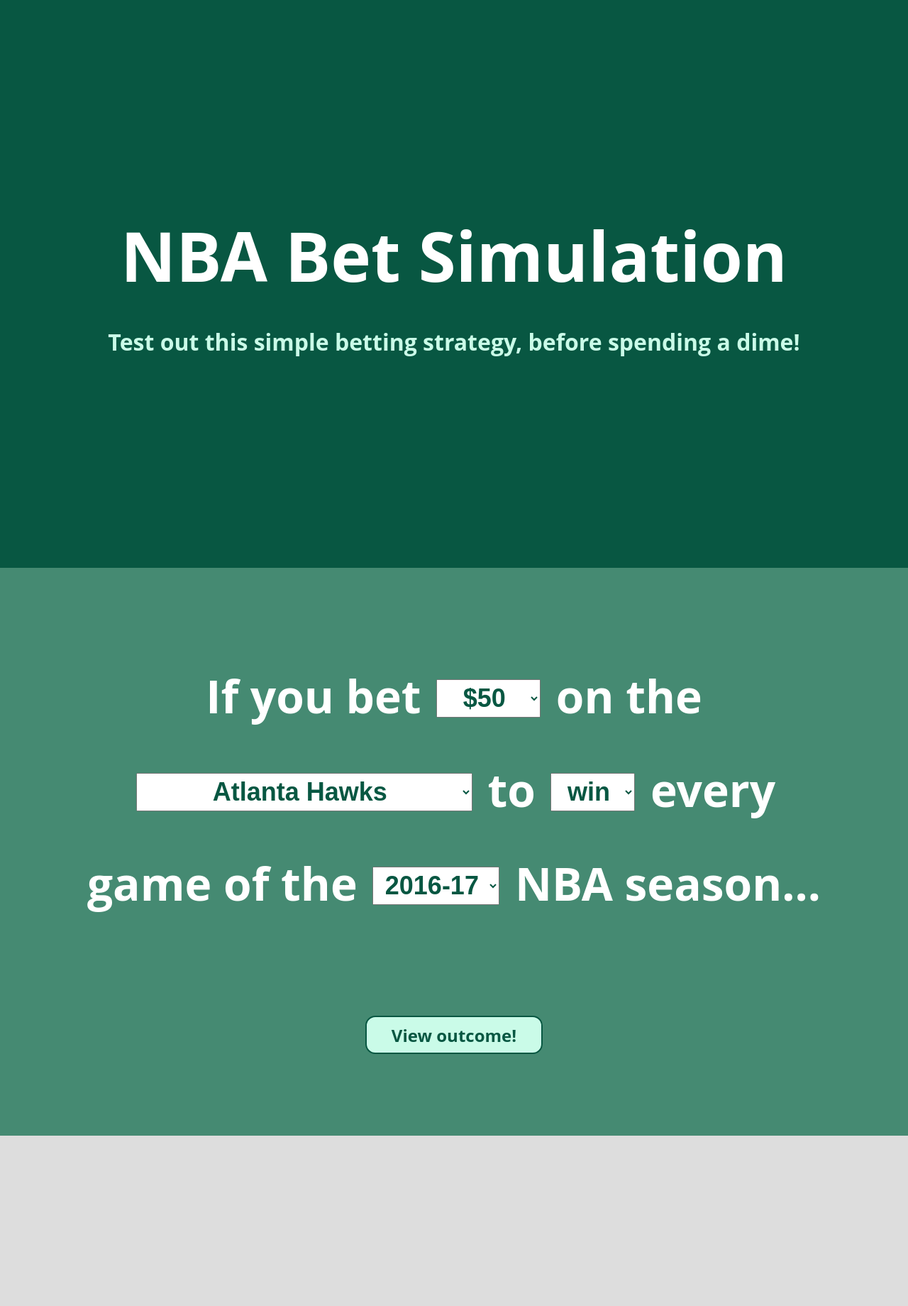
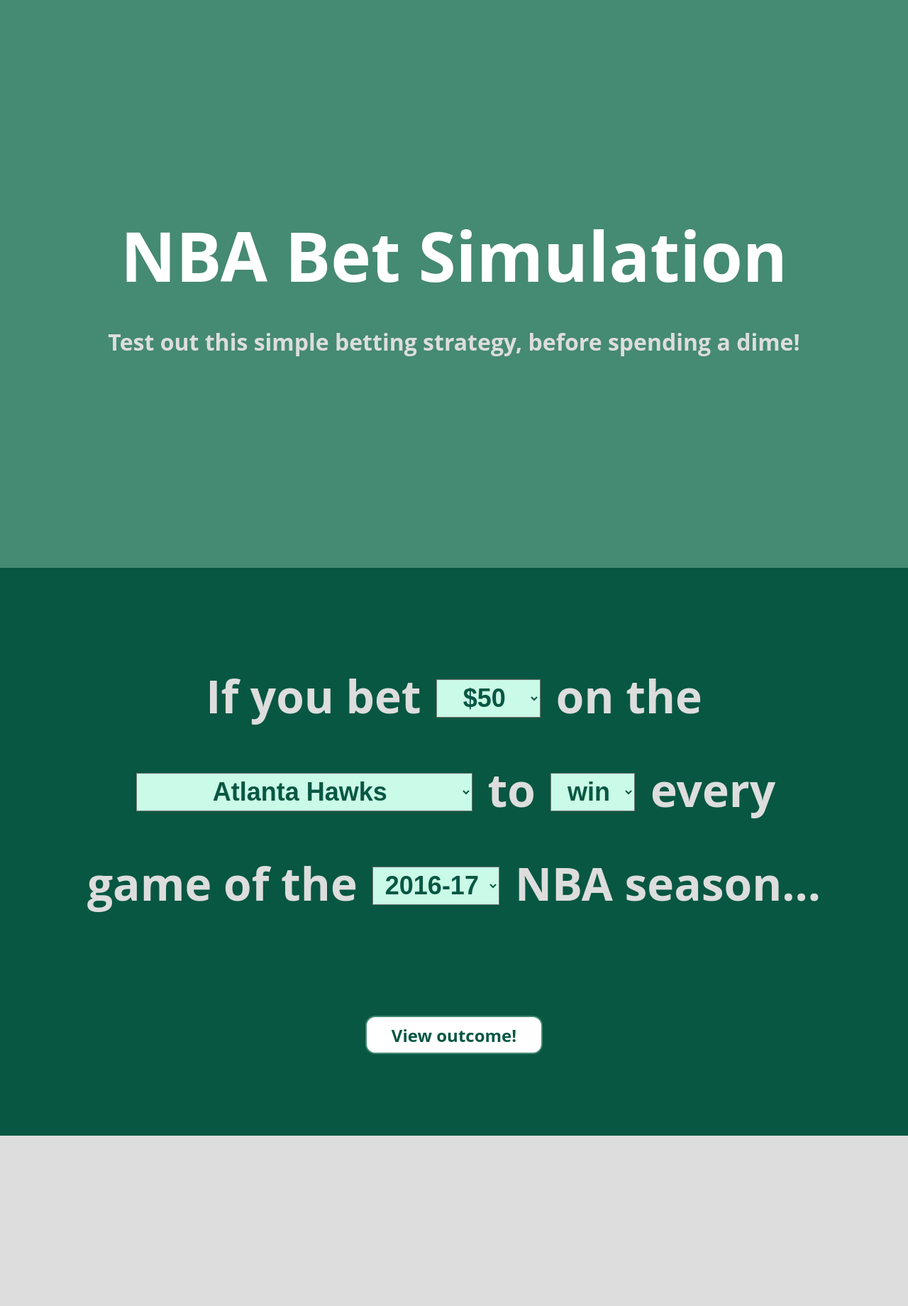
Before and after one commit to nikhilNathwani/Moneyline, a Flask app: page / in a window 1280 px wide. Shown: the top 1840 px of the page at 71% size. Run offline with Flask 2, Linux system fonts and the light colour scheme.

Commit message:
Updated colors and stylings across pages

```diff
--- a/static/css/filter-page.css
+++ b/static/css/filter-page.css
@@ -2,7 +2,7 @@
 /* ~~~~~~~~~~ PAGE ALL-UP ~~~~~~~~~~ */
 
 div#filter-page {
-    background-color: #458A72;
+    background-color: #085742;
     display: flex;
     flex-flow: column nowrap;
     justify-content: center;
@@ -18,7 +18,7 @@ div#filter-page > div#filter-area {
     max-width: 1050px;
     min-width: 700px;
     text-align: center;
-    color: white;
+    color: #DDDDDD;
     font-size: 64px;
     font-weight: bold;
     line-height: 132px;
@@ -30,6 +30,7 @@ div#filter-page > div#filter-area > div#filter-paragraph > select {
     padding: 0 12px;
     position: relative;
     bottom: 9px;
+    background-color: #CAFBE8;
     font-size: 36px;
     font-weight: bold;
     color: #085742;
@@ -41,26 +42,25 @@ div#filter-page > div#filter-area > div#filter-paragraph > select {
 /* ~~~~~~~~~~ BUTTON AREA ~~~~~~~~~~ */
 
 div#filter-page > div#submit-area > button {
-    margin: auto;
     height: 54px;
     width: 250px;
     font-family: 'Open Sans', sans-serif;
     font-size: 24px;
     font-weight: bold;
-    background-color: #CAFBE8;
+    background-color: white;
     color: #085742;
-    border: 2px solid #085742;
+    border: 2px solid #458A72;
     border-radius: 14px;
 }
 
 div#filter-page > div#submit-area > button:hover {
-    background-color: #085742;
+    background-color: #CAFBE8;
     cursor: pointer;
-    color: white;
-    border-color: white;
+    color: #085742;
+    border-color: #085742;
     border-width: 3px;
 }
 
 div#filter-page > div#submit-area > button:active {
-    background-color: #0a6d53;
+    background-color: #458A72;
 }
--- a/static/css/landing-page.css
+++ b/static/css/landing-page.css
@@ -1,5 +1,5 @@
 div#landing-page {
-  background-color: #085742;
+  background-color: #458A72;
   display: flex;
   justify-content: center;
   align-items: center;
@@ -11,12 +11,12 @@ div#landing-page > div#title-area {
 
 div#landing-page > div#title-area > h1 {
   font-size: 96px;
-  color: white;
+  color: #FFFFFF;
   margin-bottom: 32px;
 }
 
 div#landing-page > div#title-area > h2 {
   font-size: 32px;
-  color: #CAFBE8;
+  color: #DDDDDD;
   line-height: 50px;
 }
--- a/static/css/summary-page.css
+++ b/static/css/summary-page.css
@@ -32,6 +32,7 @@ div#summary-page > div#total-profit-div > span {
 div#summary-page > div#total-profit-div > span#result-text {
     font-size: 96px;
     font-weight: bold;
+    border-radius: 14px;
 }
 
 
@@ -54,7 +55,7 @@ div#summary-page > div#summary-page-buttons > button {
     font-weight: bold;
     background-color: white;
     color: #085742;
-    border: 2px solid #085742;
+    border: 2px solid #458A72;
     border-radius: 14px;
 }
 
```
